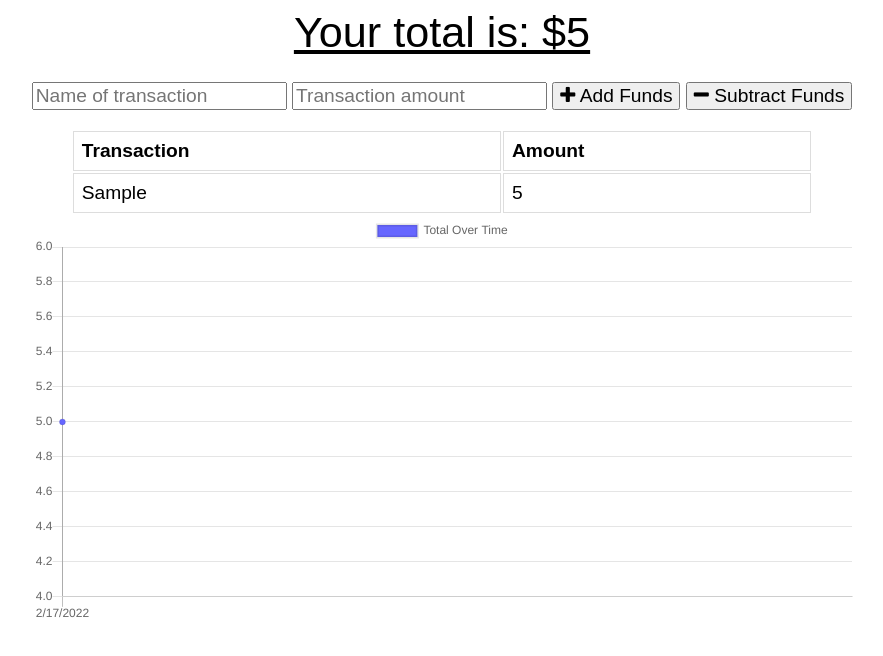
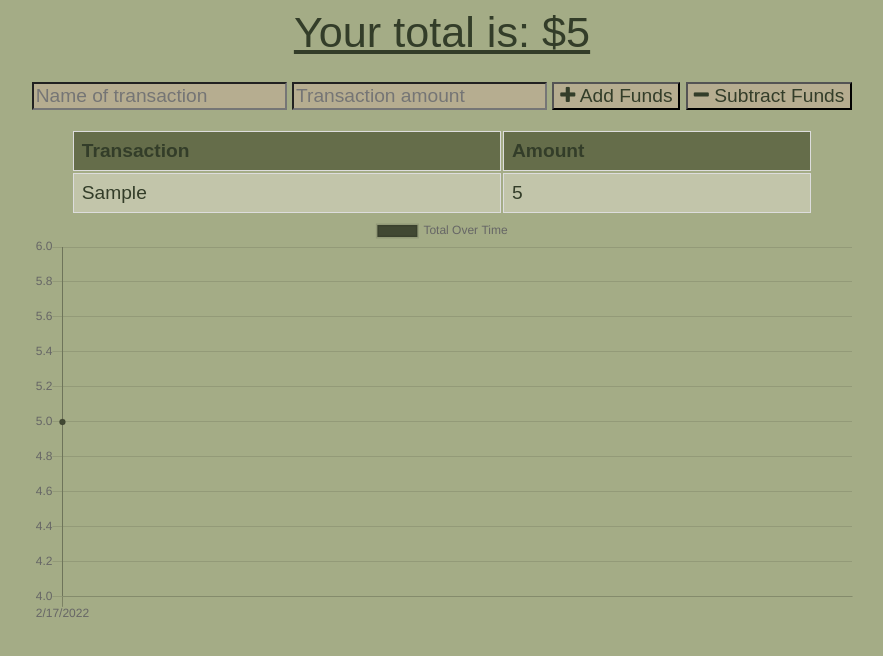
Before and after one commit to tgtiburon/budget_anywhere, a website: page public/index.html in a window 1280 px wide. Both pictures are taken after typing "Sample", "5" into the empty fields and a click on the button "Add Funds". Shown: the whole page, without its empty margins (198-1081 px from the left). Drawn offline with nearby package versions, Linux system fonts and the light colour scheme; no server answers.

Commit message:
changed styles and canvas colors

```diff
--- a/public/css/styles.css
+++ b/public/css/styles.css
@@ -1,25 +1,55 @@
+:root {
+  --pal1: #582f0e;
+  --pal2: #7f4f24;
+  --pal3: #936639;
+  --pal4: #a68a64;
+  --pal5: #b6ad90;
+  --pal6: #c2c5aa;
+  --pal7: #a4ac86;
+  --pal8: #656d4a;
+  --pal9: #414833;
+  --pal10: #333d29;
+}
 body {
   font-size: 120%;
   font-family: Arial;
+  color: var(--pal10);
+  background-color: var(--pal7);
 }
 
-button, input {
+button,
+input {
   font-size: 100%;
   font-family: Arial;
+  background-color: var(--pal5);
+  color: var(--pal10);
 }
 
 table {
   width: 100%;
 }
 
-td, th {
+td {
   border: 1px solid #dddddd;
   text-align: left;
   padding: 8px;
+  /* color: var(--pal1); */
+}
+th {
+  border: 1px solid #dddddd;
+  text-align: left;
+  padding: 8px;
+  /* color: var(--pal10); */
+  background-color: var(--pal8);
 }
 
+tr:nth-child(odd) {
+  /* background-color: #dddddd; */
+  background-color: var(--pal6);
+}
 tr:nth-child(even) {
-  background-color: #dddddd;
+  /* background-color: #dddddd; */
+  background-color: var(--pal5);
 }
 
 .error {
@@ -43,6 +73,7 @@ tr:nth-child(even) {
 }
 
 .transactions {
+  color: var(--pal10);
   text-align: left;
   max-height: 300px;
   overflow: auto;
--- a/public/index.html
+++ b/public/index.html
@@ -4,7 +4,7 @@
     <meta charset="UTF-8" />
     <meta name="viewport" content="width=device-width, initial-scale=1.0" />
     <meta http-equiv="X-UA-Compatible" content="ie=edge" />
-    <meta name="theme-color" content="#317EFB" />
+    <meta name="theme-color" content="#414833" />
     <link
       rel="shortcut icon"
       href="icons/icon-192x192.png"
--- a/public/js/index.js
+++ b/public/js/index.js
@@ -2,10 +2,10 @@ let transactions = [];
 let myChart;
 
 fetch("/api/transaction")
-  .then(response => {
+  .then((response) => {
     return response.json();
   })
-  .then(data => {
+  .then((data) => {
     // save db data on global variable
     transactions = data;
 
@@ -28,7 +28,7 @@ function populateTable() {
   let tbody = document.querySelector("#tbody");
   tbody.innerHTML = "";
 
-  transactions.forEach(transaction => {
+  transactions.forEach((transaction) => {
     // create and populate a table row
     let tr = document.createElement("tr");
     tr.innerHTML = `
@@ -46,13 +46,13 @@ function populateChart() {
   let sum = 0;
 
   // create date labels for chart
-  let labels = reversed.map(t => {
+  let labels = reversed.map((t) => {
     let date = new Date(t.date);
     return `${date.getMonth() + 1}/${date.getDate()}/${date.getFullYear()}`;
   });
 
   // create incremental values for chart
-  let data = reversed.map(t => {
+  let data = reversed.map((t) => {
     sum += parseInt(t.value);
     return sum;
   });
@@ -65,16 +65,18 @@ function populateChart() {
   let ctx = document.getElementById("myChart").getContext("2d");
 
   myChart = new Chart(ctx, {
-    type: 'line',
+    type: "line",
     data: {
       labels,
-        datasets: [{
+      datasets: [
+        {
           label: "Total Over Time",
           fill: true,
-            backgroundColor: "#6666ff",
-            data
-        }]
-    }
+          backgroundColor: "#414833",
+          data,
+        },
+      ],
+    },
   });
 }
 
@@ -87,8 +89,7 @@ function sendTransaction(isAdding) {
   if (nameEl.value === "" || amountEl.value === "") {
     errorEl.textContent = "Missing Information";
     return;
-  }
-  else {
+  } else {
     errorEl.textContent = "";
   }
 
@@ -96,7 +97,7 @@ function sendTransaction(isAdding) {
   let transaction = {
     name: nameEl.value,
     value: amountEl.value,
-    date: new Date().toISOString()
+    date: new Date().toISOString(),
   };
 
   // if subtracting funds, convert amount to negative number
@@ -118,23 +119,22 @@ function sendTransaction(isAdding) {
     body: JSON.stringify(transaction),
     headers: {
       Accept: "application/json, text/plain, */*",
-      "Content-Type": "application/json"
-    }
+      "Content-Type": "application/json",
+    },
   })
-  .then(response => {
+    .then((response) => {
       return response.json();
     })
-  .then(data => {
+    .then((data) => {
       if (data.errors) {
         errorEl.textContent = "Missing Information";
-    }
-    else {
+      } else {
         // clear form
         nameEl.value = "";
         amountEl.value = "";
       }
     })
-  .catch(err => {
+    .catch((err) => {
       // fetch failed, so save in indexed db
       saveRecord(transaction);
 
@@ -144,10 +144,10 @@ function sendTransaction(isAdding) {
     });
 }
 
-document.querySelector("#add-btn").onclick = function() {
+document.querySelector("#add-btn").onclick = function () {
   sendTransaction(true);
 };
 
-document.querySelector("#sub-btn").onclick = function() {
+document.querySelector("#sub-btn").onclick = function () {
   sendTransaction(false);
 };
```
Lines whose indentation alone changed are shown as unchanged.
